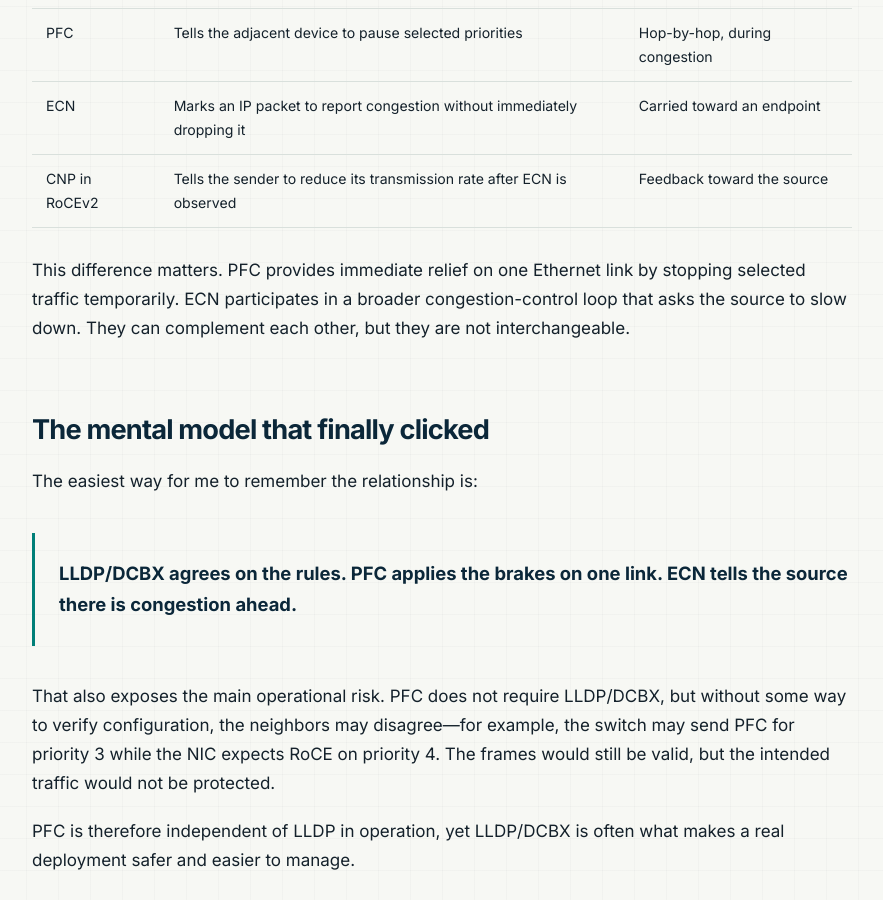
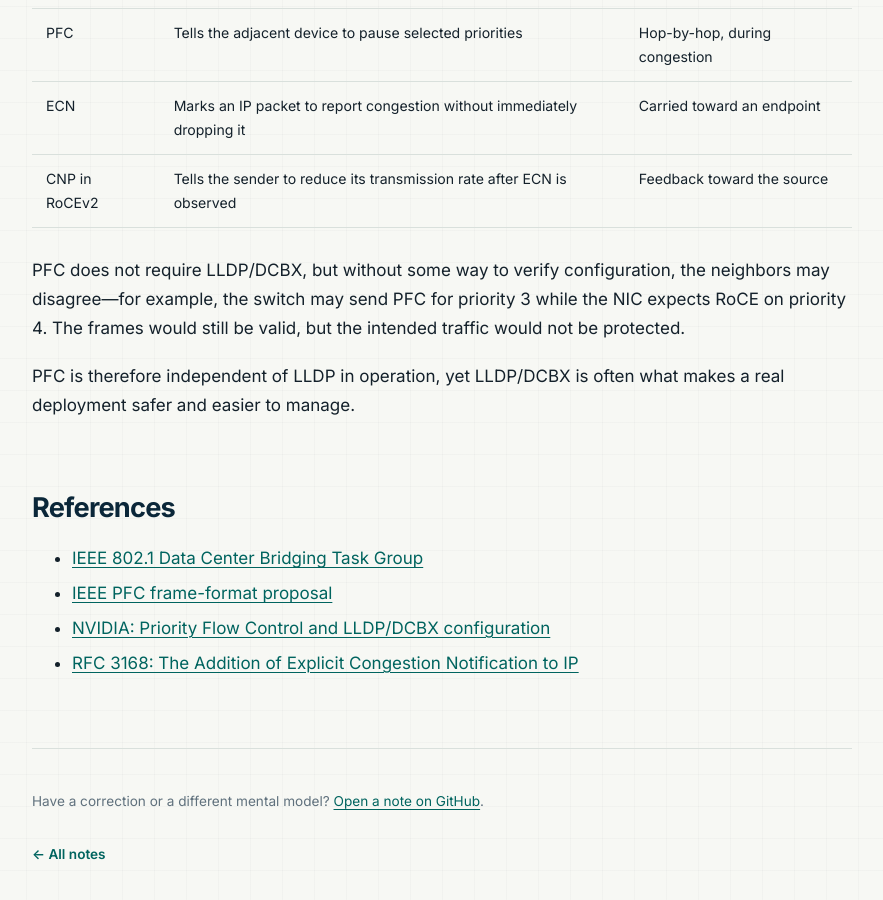
Before and after one commit to karsagar28/karsagar28.github.io, a Jekyll site: the page built from _posts/2026-08-16-is-pfc-its-own-ethernet-frame.md, in a window 1280 px wide and 900 px high, scrolled down 3290 px. Shown: the whole window, without its empty margins (198-1081 px from the left). Built offline with Jekyll 4.4.1, drawn with Linux system fonts in a browser that asks for light colours; some of the changed text lies outside the part shown.

Commit message:
Sync PFC article with latest draft

````diff
--- a/_posts/2026-08-16-is-pfc-its-own-ethernet-frame.md
+++ b/_posts/2026-08-16-is-pfc-its-own-ethernet-frame.md
@@ -30,7 +30,7 @@ Opcode              0x0101 (PFC)
 Priority vector     Priorities affected by this frame
 Pause time 0        Pause value for priority 0
 Pause time 1        Pause value for priority 1
-...                 ...
+...                  ...
 Pause time 7        Pause value for priority 7
 ```
 
@@ -43,7 +43,7 @@ This makes PFC:
 - handled by the receiving NIC or switch rather than routed through the network; and
 - selective, unlike classic Ethernet PAUSE, which stops all traffic on the link.
 
-The IEEE description is precise: PFC inhibits transmission of data frames on one or more priorities for a specified time. It uses destination address `01:80:C2:00:00:01`, the PFC opcode, a priority-enable vector, and a time vector. In other words, it is a command to the adjacent device: **"For these priorities, stop transmitting for this long."**
+The IEEE description is precise: PFC inhibits transmission of data frames on one or more priorities for a specified time. It uses destination address `01:80:C2:00:00:01`, the PFC opcode, a priority-enable vector, and a time vector. In other words, it is a command to the adjacent device: **“For these priorities, stop transmitting for this long.”**
 
 ## So, does PFC need LLDP?
 
@@ -81,15 +81,7 @@ PFC is sometimes discussed alongside Explicit Congestion Notification, but they
 | ECN | Marks an IP packet to report congestion without immediately dropping it | Carried toward an endpoint |
 | CNP in RoCEv2 | Tells the sender to reduce its transmission rate after ECN is observed | Feedback toward the source |
 
-This difference matters. PFC provides immediate relief on one Ethernet link by stopping selected traffic temporarily. ECN participates in a broader congestion-control loop that asks the source to slow down. They can complement each other, but they are not interchangeable.
-
-## The mental model that finally clicked
-
-The easiest way for me to remember the relationship is:
-
-> **LLDP/DCBX agrees on the rules. PFC applies the brakes on one link. ECN tells the source there is congestion ahead.**
-
-That also exposes the main operational risk. PFC does not require LLDP/DCBX, but without some way to verify configuration, the neighbors may disagree—for example, the switch may send PFC for priority 3 while the NIC expects RoCE on priority 4. The frames would still be valid, but the intended traffic would not be protected.
+PFC does not require LLDP/DCBX, but without some way to verify configuration, the neighbors may disagree—for example, the switch may send PFC for priority 3 while the NIC expects RoCE on priority 4. The frames would still be valid, but the intended traffic would not be protected.
 
 PFC is therefore independent of LLDP in operation, yet LLDP/DCBX is often what makes a real deployment safer and easier to manage.
 
````
Also changed, not shown: other parts of _posts/2026-08-16-is-pfc-its-own-ethernet-frame.md (+1 -1 lines), README.md.
